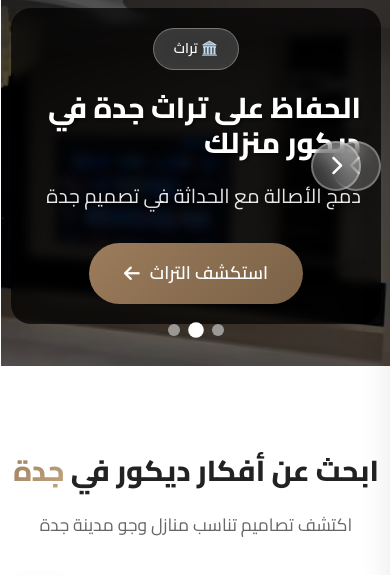
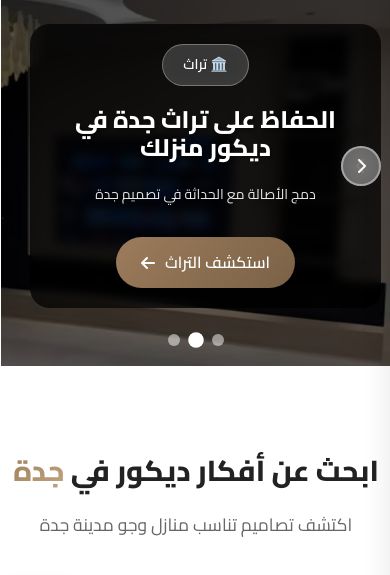
Before and after one commit to batman734511775-tech/decorartjeddah, a plain HTML site: page index.html in a window 390 px wide. Shown: the part 123-698 px from the top of the page. Drawn offline with Linux system fonts and the light colour scheme.

Commit message:
Update style.css

```diff
--- a/style.css
+++ b/style.css
@@ -1606,7 +1606,107 @@ body {
     background: #128C7E;
 }
 
-/* ===== Responsive Design ===== */
+/* ===== Responsive Design للسلايدر ===== */
+@media (max-width: 1200px) {
+    .slide-content {
+        max-width: 500px;
+        margin-right: 5%;
+        margin-left: 5%;
+    }
+}
+
+@media (max-width: 992px) {
+    .hero-slider {
+        height: 500px;
+    }
+
+    .slide-content {
+        max-width: 450px;
+        padding: 30px;
+    }
+
+    .slide-title {
+        font-size: clamp(1.5rem, 3vw, 2.5rem);
+    }
+
+    .slide-text {
+        font-size: 18px;
+    }
+}
+
+@media (max-width: 768px) {
+    .hero-slider {
+        height: 400px;
+    }
+
+    .slide-content {
+        max-width: 90%;
+        margin-right: auto;
+        margin-left: auto;
+        padding: 20px;
+        text-align: center;
+        right: auto;
+        left: auto;
+    }
+
+    .slide-title {
+        font-size: 1.8rem;
+        text-align: center;
+    }
+
+    .slide-text {
+        font-size: 16px;
+        text-align: center;
+        margin-right: auto;
+        margin-left: auto;
+    }
+
+    .slide-btn {
+        margin-right: auto;
+        margin-left: auto;
+    }
+
+    .slider-control {
+        width: 40px;
+        height: 40px;
+        font-size: 16px;
+    }
+
+    .prev-slide {
+        left: 10px;
+    }
+
+    .next-slide {
+        right: 10px;
+    }
+
+    .slider-indicators {
+        bottom: 20px;
+    }
+}
+
+@media (max-width: 480px) {
+    .hero-slider {
+        height: 350px;
+    }
+
+    .slide-content {
+        padding: 15px;
+    }
+
+    .slide-title {
+        font-size: 1.5rem;
+    }
+
+    .slide-text {
+        font-size: 14px;
+    }
+
+    .slide-btn {
+        padding: 12px 25px;
+        font-size: 16px;
+    }
+}
 @media (max-width: 992px) {
     .hero-slider {
         height: 500px;
```
